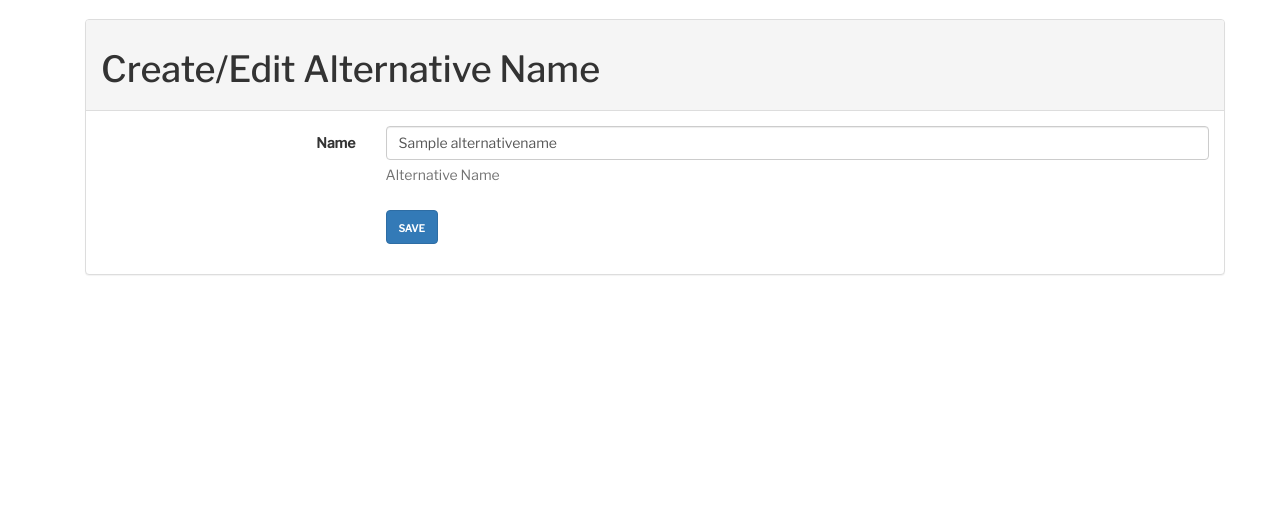
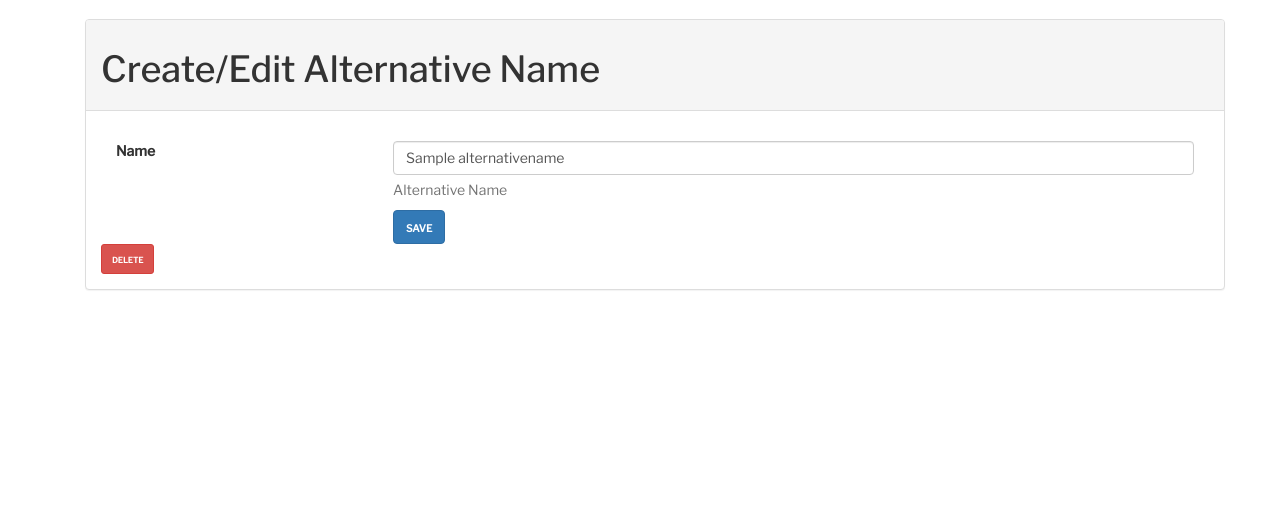
Before and after one commit to acdh-oeaw/djangobaseproject, a Django app: a page that uses places/templates/places/alternativenames_create.html in a window 1280 px wide. Shown: the part 51-565 px from the top of the page. Run offline with Django 3.2, Linux system fonts and the light colour scheme; a user stored in the database is signed in; tables that the repository leaves empty hold one stand-in row (values such as "Sample post"); style sheets or scripts are compiled from the project's sources; some libraries are stand-ins or nearby versions.

Commit message:
added delete view #3 fix https://github.com/acdh-oeaw/djangobaseproject/issues/3

```diff
--- a/places/templates/places/alternativename_list.html
+++ b/places/templates/places/alternativename_list.html
@@ -9,12 +9,14 @@
   <div class="panel-body">
       <ul>
           {% for x in object_list %}
+          {% if user.is_authenticated %}
+          <li><a href="{% url 'places:alternativename_detail' pk=x.id %}">{{ x }}</a></li>
+          {% else %}
           <li>{{ x }}</li>
+          {% endif %}
           {% endfor %}
       </ul>
   </div>
 </div>
 
-
-
 {% endblock %}
--- a/places/templates/places/alternativenames_create.html
+++ b/places/templates/places/alternativenames_create.html
@@ -8,8 +8,14 @@
         <h1>Create/Edit Alternative Name</h1>
     </div>
     <div class="panel-body">
-         {% crispy form %}
-    </div>
+        <form action="" method="post">
+            {% csrf_token %}
+            {% crispy form %}
+            {% if object %}
+            <a class ="btn btn-danger btn-sm" href="{% url 'places:alternativename_delete' pk=object.id %}">delete</a>
+            {% endif %}
+        </form>
+   </div>
 </div>
 </div>
 {% endblock content %}
--- a/places/urls.py
+++ b/places/urls.py
@@ -9,6 +9,8 @@ urlpatterns = [
         name='alternativename_create'),
     url(r'^altnames/edit/(?P<pk>[0-9]+)$', views.AlternativeNameUpdate.as_view(),
         name='alternativename_edit'),
+    url(r'^altnames/delete/(?P<pk>[0-9]+)$', views.AlternativeNameDelete.as_view(),
+        name='alternativename_delete'),
     url(r'^$', views.PlaceListView.as_view(), name='place_list'),
     url(r'^create/$', views.create_place, name='place_create'),
     url(r'^detail/(?P<pk>[0-9]+)$', views.PlaceDetailView.as_view(), name='place_detail'),
--- a/places/views.py
+++ b/places/views.py
@@ -45,6 +45,16 @@ class AlternativeNameUpdate(UpdateView):
 class AlternativeNameDetailView(DetailView):
     model = AlternativeName
     template_name = 'places/alternativenames_detail.html'
+
+
+class AlternativeNameDelete(DeleteView):
+    model = AlternativeName
+    template_name = 'webpage/confirm_delete.html'
+    success_url = reverse_lazy('places:alternativename_list')
+
+    @method_decorator(login_required)
+    def dispatch(self, *args, **kwargs):
+        return super(AlternativeNameDelete, self).dispatch(*args, **kwargs)
 
 
 class PlaceDetailView(DetailView):
```
